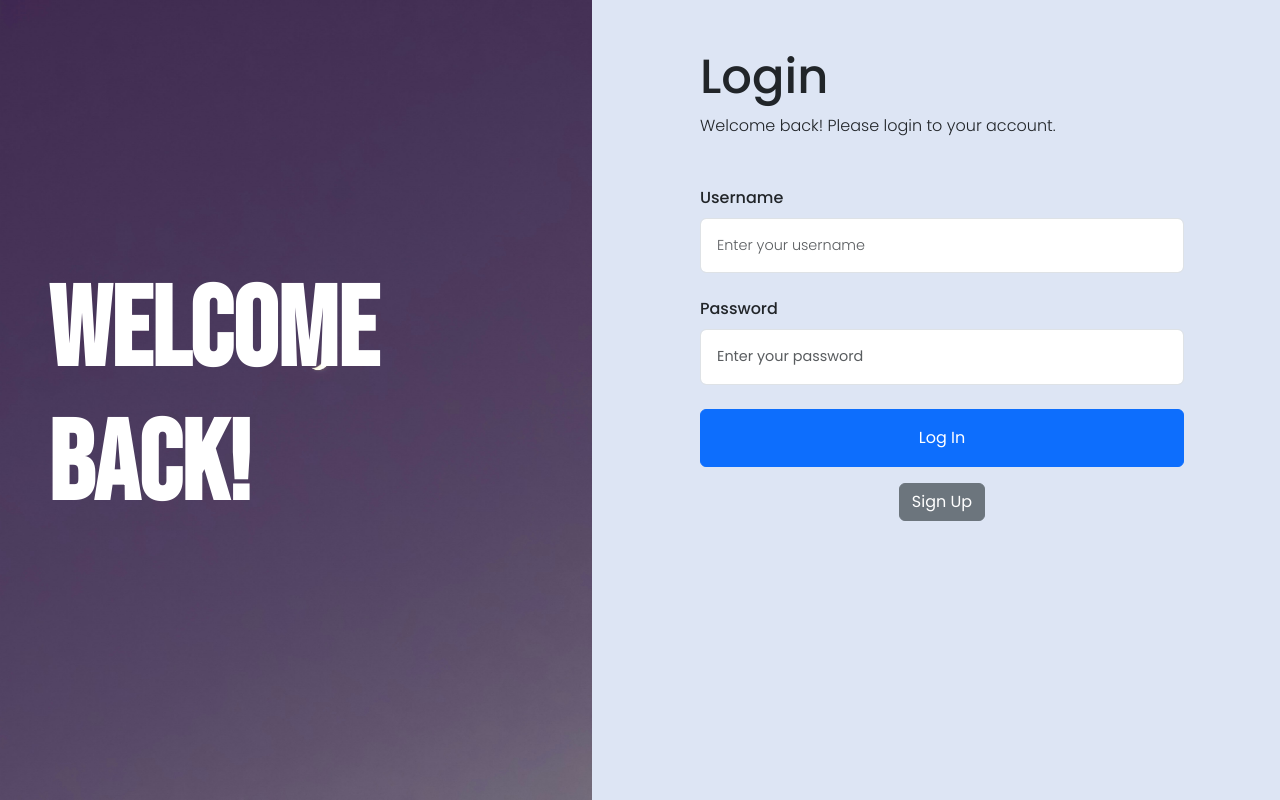
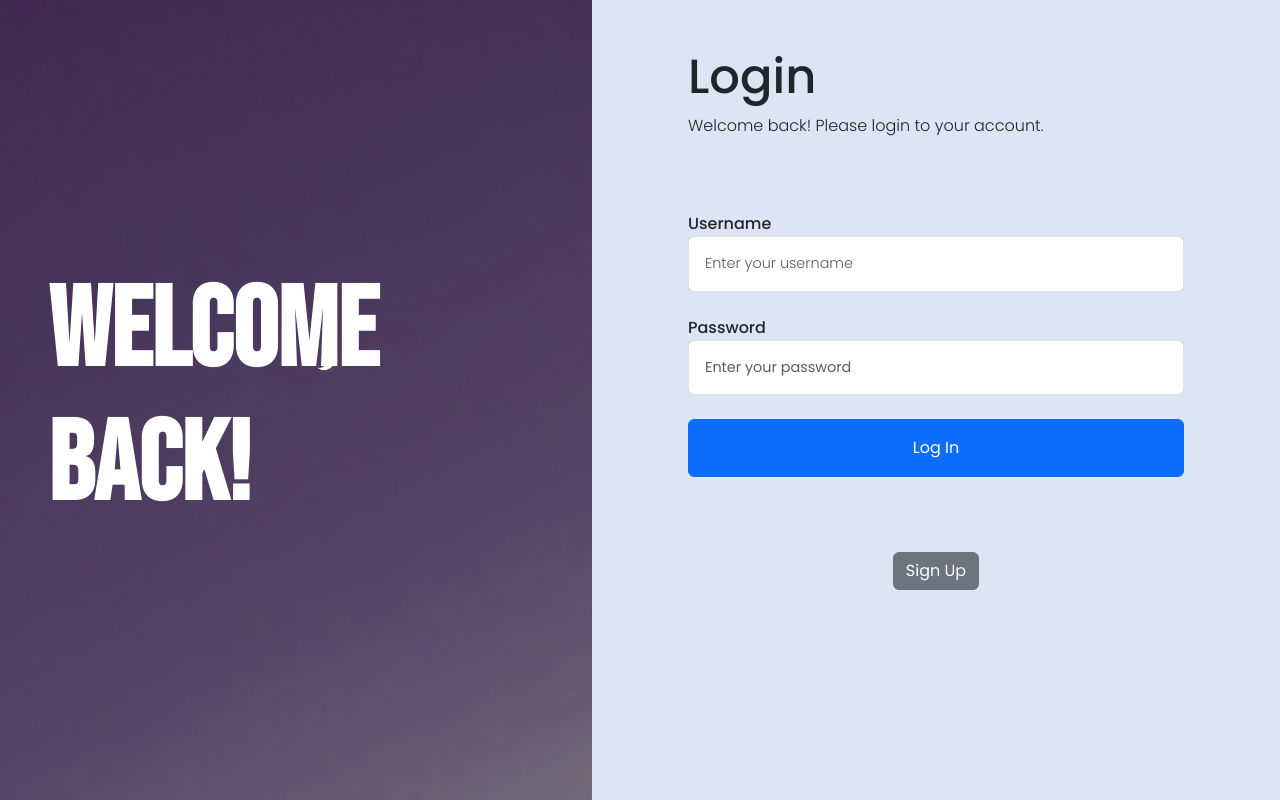
Before and after one commit to zNlCO/front-end, an Angular app: page /login in a window 1280 px wide. Built offline with nearby package versions, Linux system fonts and the light colour scheme; no server answers; a web font is replaced by a local one.

Commit message:
Better login

```diff
--- a/src/app/pages/login/login.component.css
+++ b/src/app/pages/login/login.component.css
@@ -1,3 +1,13 @@
+html, body {
+    overflow: hidden;
+}
+
+* {
+    margin: 0;
+    padding: 0;
+    box-sizing: border-box;
+}
+
 .background {
     display: block; /* Rende il componente un blocco */
     height: 100vh; /* Occupa l'intera altezza della viewport */
@@ -17,3 +27,7 @@ h1 {
     padding: 40px;
     border-radius: 10px;
 }
+
+.mb-6 {
+    margin-bottom: 15%;
+}
--- a/src/app/pages/login/login.component.html
+++ b/src/app/pages/login/login.component.html
@@ -8,8 +8,8 @@
     <!-- Colonna destra con il form di login -->
     <div class="col m-5">
         <div class="ms-5 me-5">
-            <h2 class="poppins-medium">Login</h2>
-            <p class="poppins-light mb-5">Welcome back! Please login to your account.</p>
+            <h2 class="poppins-medium mb-2">Login</h2>
+            <p class="poppins-light mb-6">Welcome back! Please login to your account.</p>
 
             <form [formGroup]="loginForm" (ngSubmit)="login()">
                 <!-- Username input -->
@@ -44,7 +44,7 @@
                 </div>
 
                 <!-- Submit button -->
-                <div class="text-center mb-3">
+                <div class="text-center mb-6">
                     <button type="submit" class="btn btn-primary btn-block w-100 p-3">Log In</button>
                 </div>
             </form>
```
